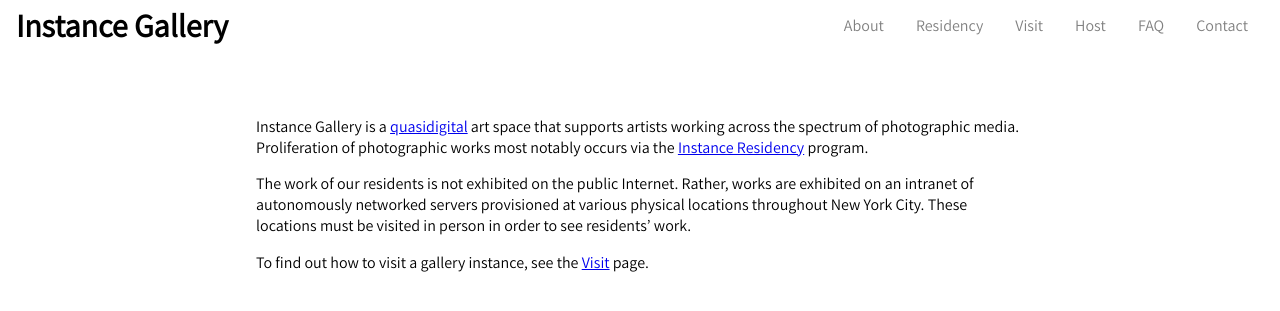
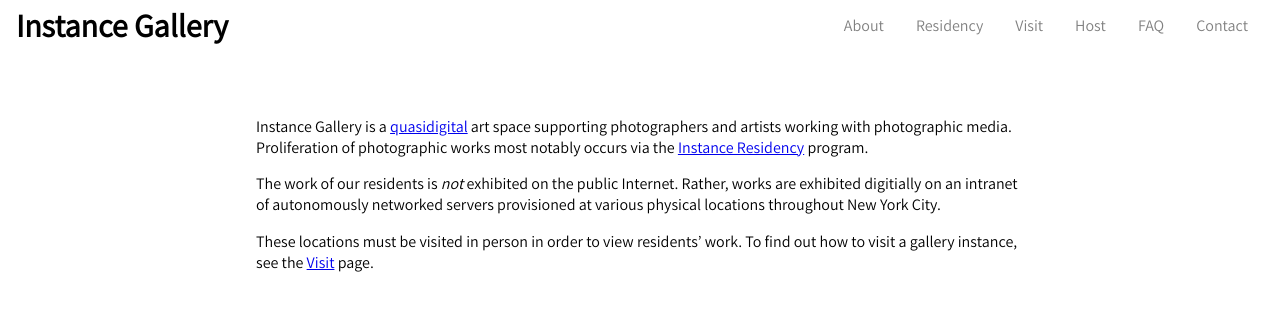
Before and after one commit to instancegallery/instancegallery.github.io, a Jekyll site: the page built from about/index.md, in a window 1280 px wide. Shown: the top 311 px of the page. Built offline with Jekyll 4.4.1, drawn with Linux system fonts in a browser that asks for light colours.

Commit message:
Change some wording.

```diff
--- a/about/index.md
+++ b/about/index.md
@@ -2,8 +2,8 @@
 title: About
 ---
 
-Instance Gallery is a [quasidigital]({{ "/faq/" | relative_url }}) art space that supports artists working across the spectrum of photographic media. Proliferation of photographic works most notably occurs via the [Instance Residency]({{ "/residency/" | relative_url }}) program.
+Instance Gallery is a [quasidigital]({{ "/faq/#how-does-instance-gallery-work" | relative_url }}) art space supporting photographers and artists working with photographic media. Proliferation of photographic works most notably occurs via the [Instance Residency]({{ "/residency/" | relative_url }}) program.
 
-The work of our residents is not exhibited on the public Internet. Rather, works are exhibited on an intranet of autonomously networked servers provisioned at various physical locations throughout New York City. These locations must be visited in person in order to see residents' work.
+The work of our residents is *not* exhibited on the public Internet. Rather, works are exhibited digitially on an intranet of autonomously networked servers provisioned at various physical locations throughout New York City.
 
-To find out how to visit a gallery instance, see the [Visit]({{ "/visit/" | relative_url }}) page.
+These locations must be visited in person in order to view residents' work. To find out how to visit a gallery instance, see the [Visit]({{ "/visit/" | relative_url }}) page.
```
